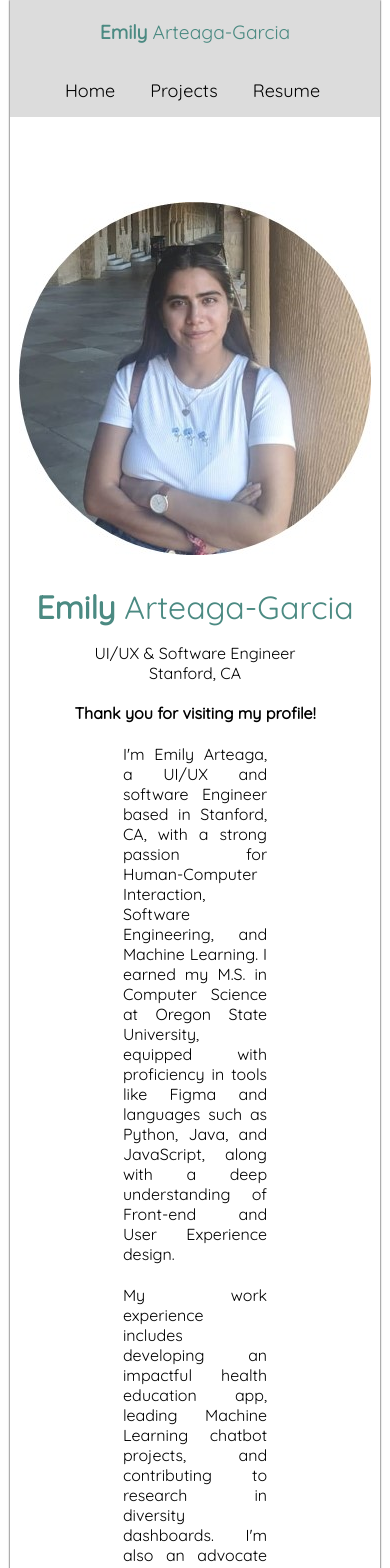
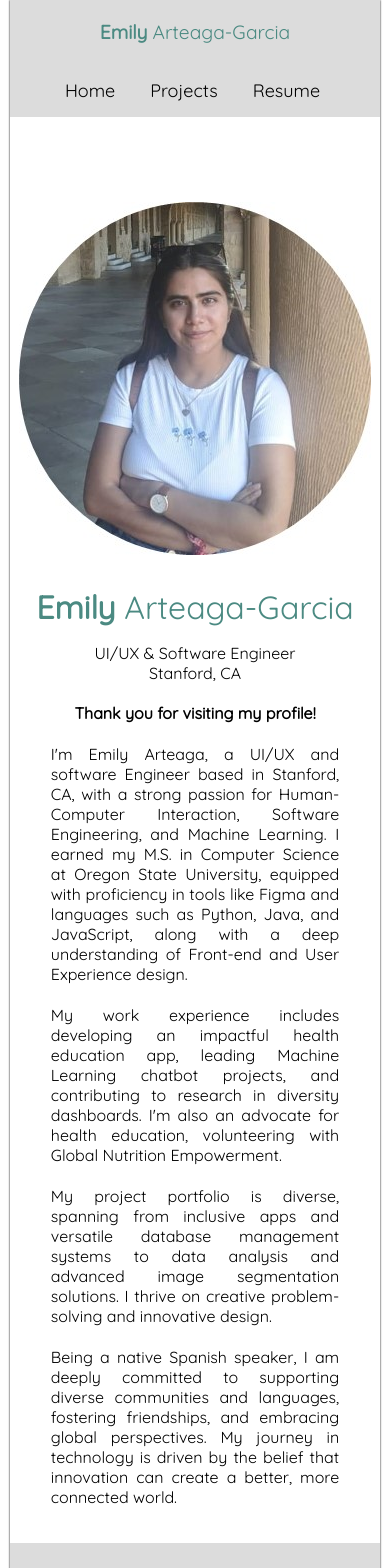
Before and after one commit to Emily-ejag/my-webpage, a React (Create React App) app: page / in a window 390 px wide. Shown: the top 1568 px of the page. Built offline with nearby package versions, Linux system fonts and the light colour scheme; a web font is replaced by a local one.

Commit message:
padding fixing

```diff
--- a/public/css/resume.css
+++ b/public/css/resume.css
@@ -197,8 +197,8 @@ h1.name{
         justify-content: center;
     }
     .resume{
-        padding-left: 25%;
-        padding-right: 25%;
+        padding-left: 15%;
+        padding-right: 15%;
         display: block;
         text-align: justify;
         padding-bottom: 20px;
--- a/public/css/style.css
+++ b/public/css/style.css
@@ -113,4 +113,10 @@
         text-align: center;
         justify-content: center;
     }
+    .about{
+        padding-top: 5px;
+        padding-left: 10%;
+        padding-right: 10%;
+        text-align: justify;
+    }
 }
```
Also changed, not shown: package.json (+6 -1 lines), 1 other file (tests, documents, lock files or other folders).
